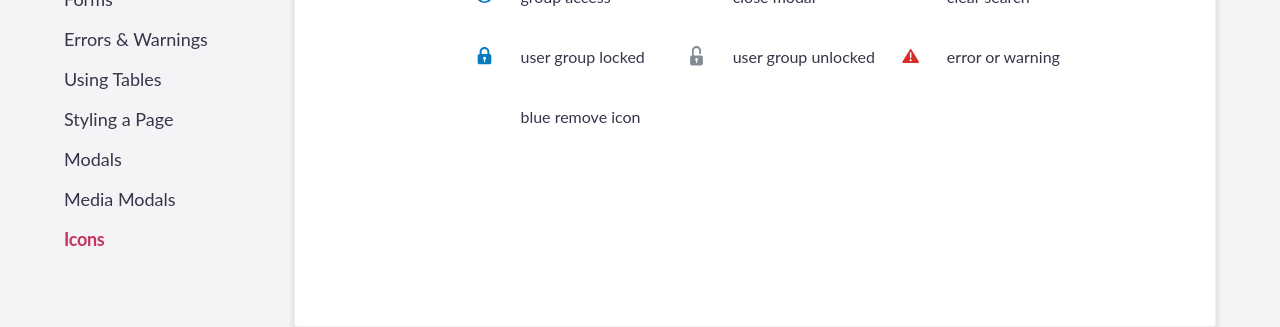
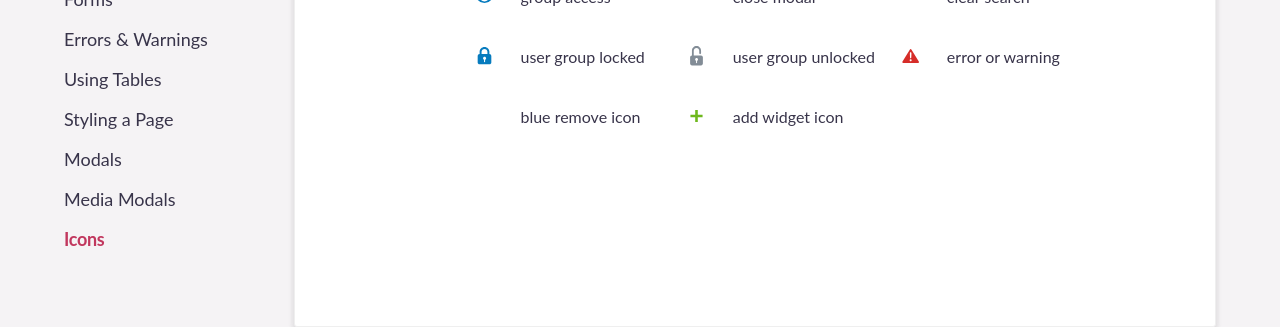
Before and after one commit to TheAppBuilderTeam/tab-pattern-library, a Jekyll site: the page built from cms/icons/index.html, in a window 1280 px wide. Shown: the part 488-815 px from the top of the page. Built offline with Jekyll 4.4.1, drawn with Linux system fonts in a browser that asks for light colours; some web fonts are replaced.

Commit message:
adding new icon - add widget icon

```diff
--- a/cms/icons/index.html
+++ b/cms/icons/index.html
@@ -80,6 +80,12 @@
 				<td>
 					blue remove icon
 				</td>
+                <td>
+					<img class="iconograhy--icons remove-blue" src="{{ site.baseurl }}/assets/images/cms/new_icons/widget_add_plus.svg"/>
+				</td>
+				<td>
+					add widget icon
+				</td>
 			</tr>
 
 <!--end of fourth table row-->
```
Also changed, not shown: assets/images/cms/new_icons/widget_add_plus.svg (added).
